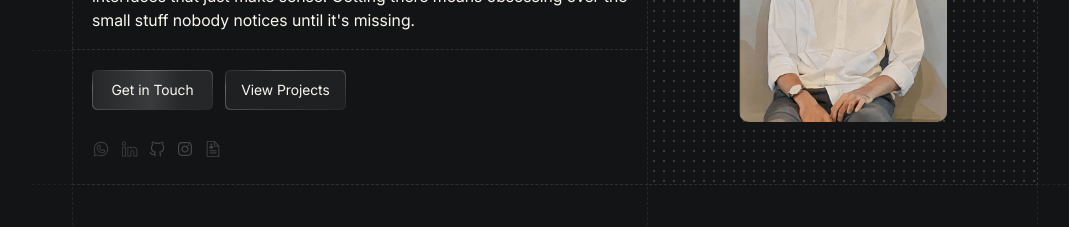
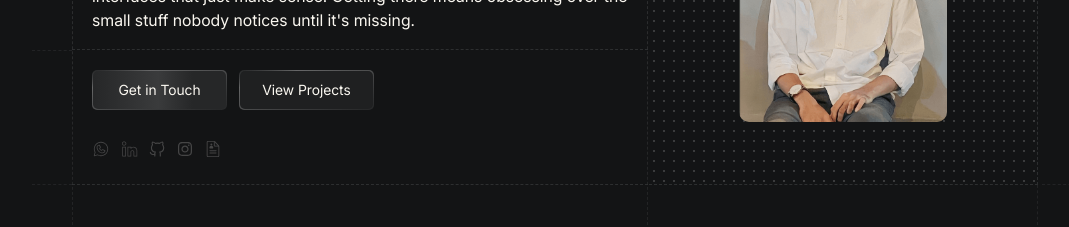
Before and after one commit to yudhaeric/portofolio, a Next.js app: page / in a window 1280 px wide. Shown: the part 393-620 px from the top of the page, without its empty margins (83-1152 px from the left). Built offline with nearby package versions, Linux system fonts and the light colour scheme.

Commit message:
Fix React 19 Hydration Mismatch & Clean ClassName Strings In Button

```diff
--- a/app/components/ui/Button.tsx
+++ b/app/components/ui/Button.tsx
@@ -1,8 +1,6 @@
 // app/components/ui/Button.tsx
 'use client';
-import { useRef, useEffect } from 'react';
 import Link from 'next/link';
-import { useSectionStore } from '../../store/sectionStore';
 
 type ButtonAsButton = {
   children: React.ReactNode;
@@ -36,18 +34,8 @@ export default function Button({
   target,
   className = '',
 }: ButtonProps) {
-
-  const projectsRef = useRef<HTMLElement | null>(null);
-  const setSectionRef = useSectionStore((state) => state.setSectionRef);
-
-  useEffect(() => {
-    if (projectsRef.current) {
-      setSectionRef("projects", projectsRef.current);
-    }
-  }, [setSectionRef]);
-
   // styles
-  const baseWrapper = "flex items-center justify-center w-[140px] h-[40px] text-seashell text-sm rounded-[5px] transition-all duration-300 cursor-pointer p-[1px] lg:w-[121px] lg:h-[40px]";
+  const baseWrapper = "flex items-center justify-center w-[140px] h-[40px] text-seashell text-sm rounded-[5px] transition-all duration-300 cursor-pointer p-[1px] lg:w-[135px] lg:h-[40px]";
   const baseButton = "relative z-10 flex items-center justify-center w-full h-full rounded-[5px]";
   const borderGradient = "bg-gradient-to-br from-charlestonGreen via-platinum/40 via-[22%] to-charlestonGreen";
 
@@ -56,8 +44,17 @@ export default function Button({
     basic: "bg-raisinBlack"
   };
 
-  const commonClassNames = `${baseWrapper} ${borderGradient} running-light-border ${className}`;
-  const innerClassNames = `${baseButton} ${variants[variant]}`;
+  const commonClassNames = [
+    baseWrapper,
+    borderGradient,
+    "running-light-border",
+    className
+  ].filter(Boolean).join(" ").trim();
+
+  const innerClassNames = [
+    baseButton,
+    variants[variant]
+  ].filter(Boolean).join(" ").trim();
 
   if (type === 'link' && href) {
     const isInternal = href.startsWith('/');
```
